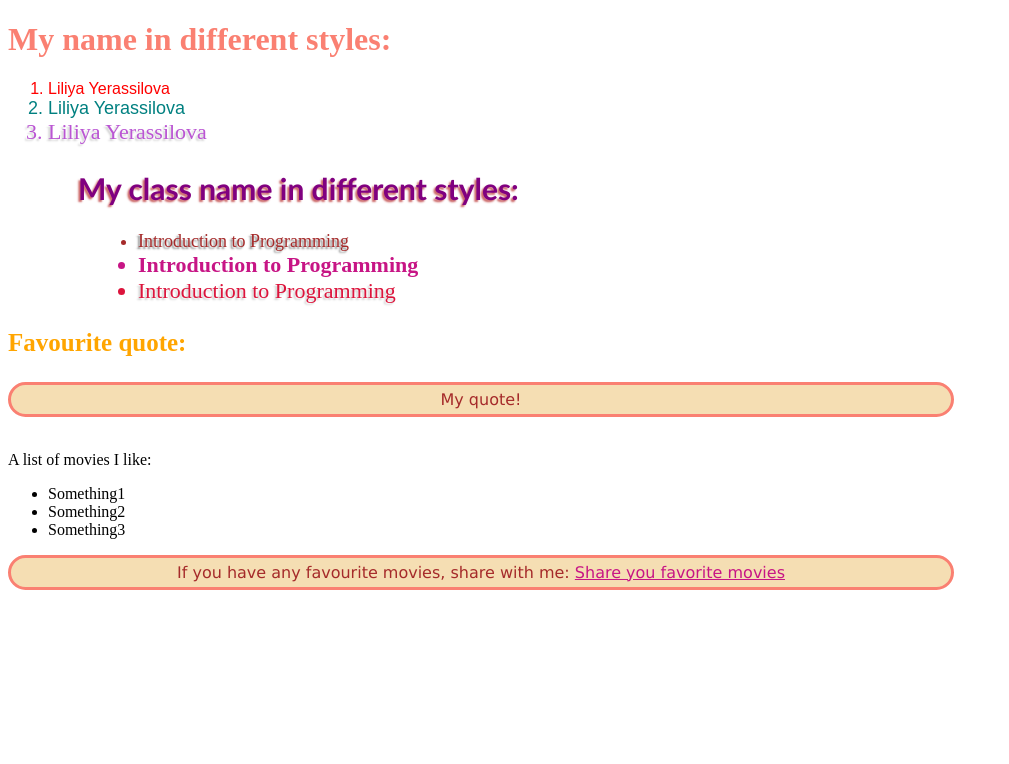
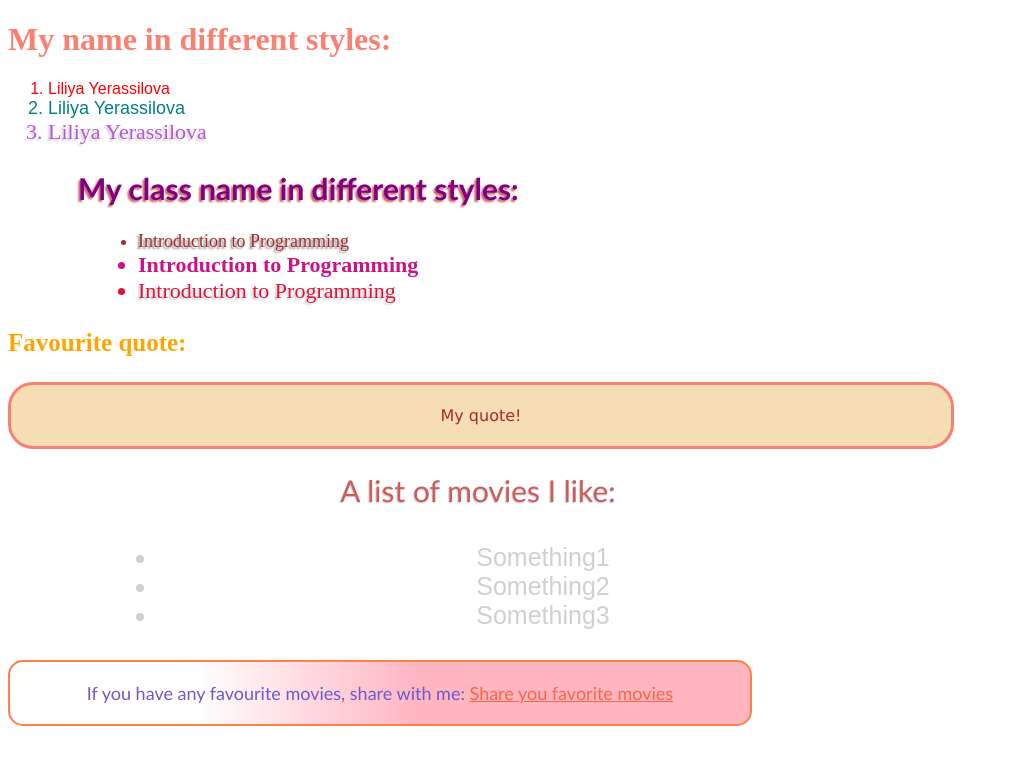
Before and after one commit to Yerassilova/Project-1, a plain HTML site: page index.html in a window 1280 px wide. Shown: the whole page, without its empty margins (0-1009 px from the left). Drawn offline with Linux system fonts and the light colour scheme.

Commit message:
Dividing elements
included divs: box1, box2, and mlist. added new styles

```diff
--- a/index.html
+++ b/index.html
@@ -1,7 +1,7 @@
 <!DOCTYPE html>
 <html>
 <!--Liliya Yerassilova
-    Introduction to Programming
+    Introduction to Programming CMPT 120L-111
 	Project 1 - My Web Page-->
 
   <head>
@@ -15,7 +15,7 @@
 			   }
 		   h2 {color: purple;
 		       text-shadow: -2px 2px 2px #CC6666;
-		       font-family: Calibri;
+		       font-family: "Calibri", sans-serif;
 			   font-size: 30px;
 			   margin-left: 70px;
 			   }
@@ -23,7 +23,8 @@
 		       font-size: 25px;
 			   font-style: bold;
 			   }
-		   p  {color: #A52A2A;
+		div
+		     {color: #A52A2A;
 		       font-size: 16px;
 			   font-family: "Verdana", "Heltevica", sans-serif;
 			   align: center;
@@ -35,7 +36,39 @@
 			   border-radius: 25px; <!--adding rounded corners-->
 			   margin-bottom:20px;
               }
-		   a {color: #C71585;
+		#box2 {color: #6A5ACD;
+		       font-size: 18px;
+			   font-family: "Calibri", "Heltevica", sans-serif;
+			   border: 2px solid #FF7F50;
+			   padding: 2px 20px;
+			   background: #E6E6FA;
+			   width: 700px;
+			   text-align: center;
+			   background: -webkit-gradient(
+			       linear, left top, right top,
+				   color-stop(25%, white), color-stop(55%, #FFB6C1), color-stop(75%, #FFB6C1));
+			   border-radius: 15px; <!--adding rounded corners-->
+			   margin-bottom:20px;
+			   }
+
+	 #movies {color: #CD5C5C;
+		      text-shadow: -1px 1px 1px #D0D0D0;
+		      font-family: "Calibri", sans-serif;
+			  font-size: 30px;
+		      border: none;
+		      background: none;
+ 		      width: none;
+			 }
+	 #mlist {color: #D0D0D0;
+             font-size: 25px;
+             font-family: sans-serif;
+             border: none;
+			 background: none;
+			 padding: none;
+             width: none;
+			 margin: none;
+            }
+		   a {color: #FF6347;
 		     }
      a:hover {color:purple;
               }
@@ -66,29 +99,30 @@
 	<h3>
 	   Favourite quote:
 	</h3>
+	<div id = "box1">
 	    <p style="text-align:center">
 	        My quote!
 	    </p>
+	</div>
 	<br />
+	<div id = "movies">
 	  A list of movies I like:
-	<ul>
+	</div>
+	<div id = "mlist">
+	<ul style = "margin-left: 90px">
 	  <li>Something1</li>
 	  <li>Something2</li>
 	  <li>Something3</li>
 	</ul>
-
+	</div>
+	<div id = "box2">
 	    <p>
 	        If you have any favourite movies, share with me:
                 <a href="mailto:liliya-er@mail.ru?Subject=Hello%20again" target="_top">
                     Share you favorite movies</a>
 	                    <!--ref. from http://www.w3schools.com/html/tryit.asp?filename=tryhtml_mailto-->
         </p>
-
-
-
-
+    </div>
 
   </body>
-
-
 </html>
```
Lines whose indentation alone changed are shown as unchanged.
